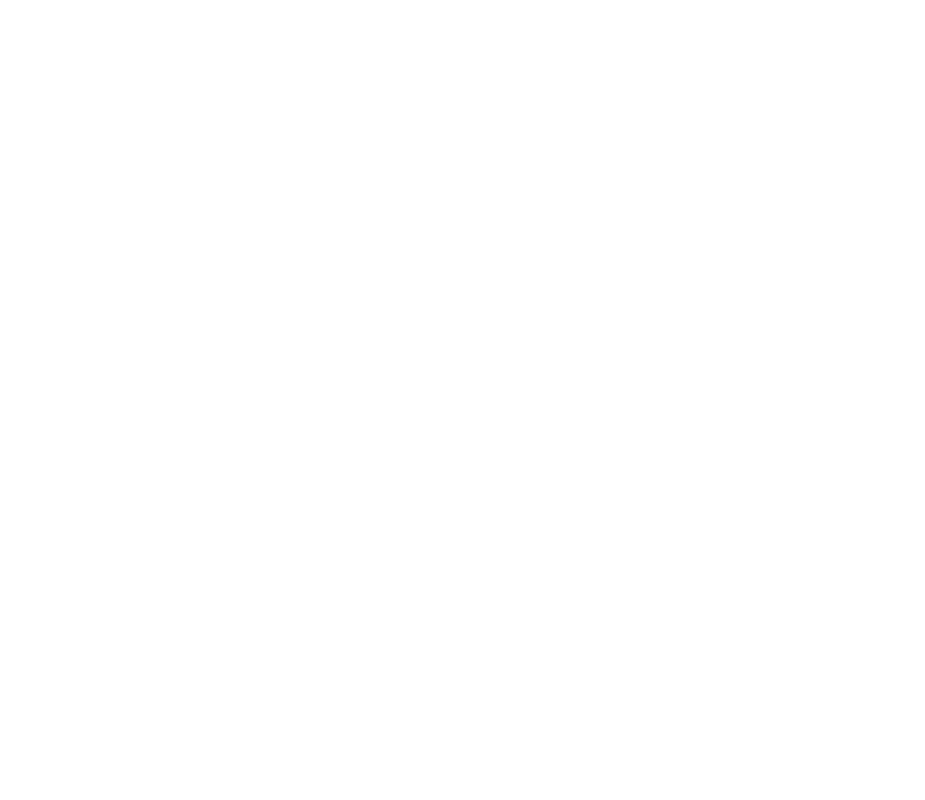
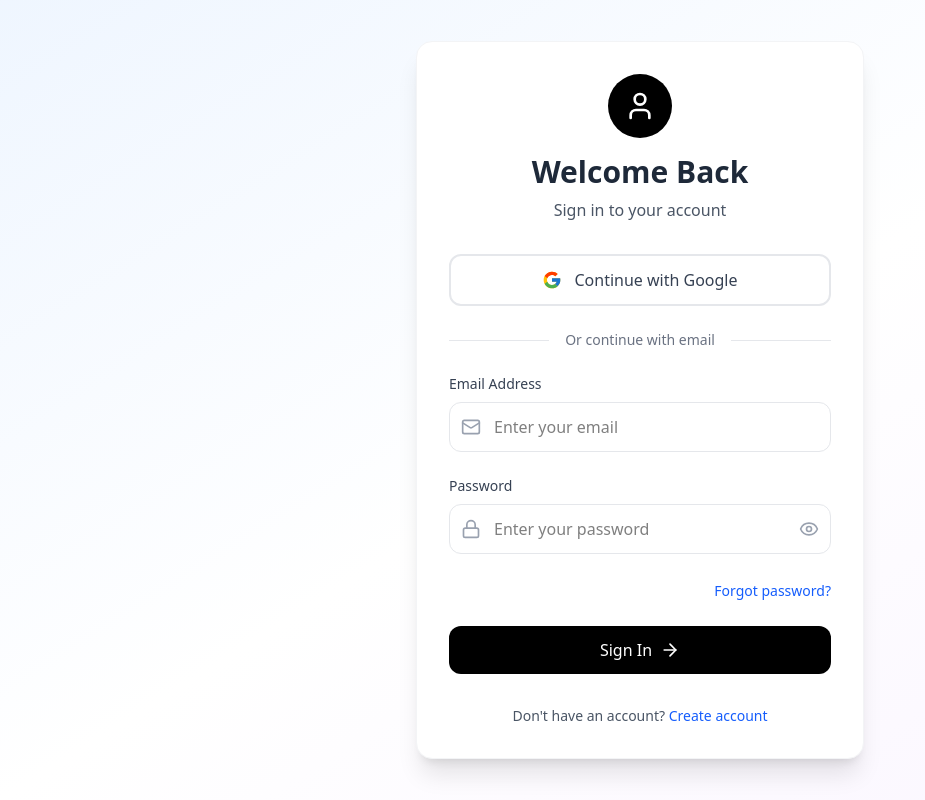
Before and after one commit to jenishkatuwal11/MERN-CHATBOT-, a React (Vite) app in the folder frontend/: page /login in a window 1280 px wide. Before the commit this address had no page. Shown: the whole page, without its empty margins (0-925 px from the left). Built offline with nearby package versions, Linux system fonts and the light colour scheme.

Commit message:
feat: implement user login functionality and update routing

```diff
--- a/frontend/src/App.jsx
+++ b/frontend/src/App.jsx
@@ -1,6 +1,7 @@
 import { BrowserRouter, Route, Routes } from "react-router-dom";
 import { ToastContainer } from "react-toastify";
 import "react-toastify/dist/ReactToastify.css";
+import Home from "./pages/Homepage/chatbot";
 import Login from "./pages/Login/login";
 import Signup from "./pages/Register/Register";
 import AuthLayout from "./components/AuthLayout";
@@ -11,8 +12,9 @@
       <BrowserRouter>
         <ToastContainer position="bottom-center" autoClose={3000} />
         <Routes element={<AuthLayout />}>
-          <Route path="/" element={<Login />} />
+          <Route path="/login" element={<Login />} />
           <Route path="/register" element={<Signup />} />
+          <Route path="/chat-bot" element={<Home />} />
         </Routes>
       </BrowserRouter>
     </>
--- a/frontend/src/pages/Login/Login.jsx
+++ b/frontend/src/pages/Login/Login.jsx
@@ -1,7 +1,9 @@
 import { useState } from "react";
 import { Eye, EyeOff, Mail, Lock, User, ArrowRight } from "lucide-react";
 import { FcGoogle } from "react-icons/fc";
-import { Link } from "react-router";
+import { Link } from "react-router-dom";
+import { toast } from "react-toastify";
+import { useNavigate } from "react-router-dom";
 const LoginPage = ({ onSwitchToRegister, onLogin }) => {
   const [formData, setFormData] = useState({
     email: "",
@@ -10,6 +12,7 @@
   const [showPassword, setShowPassword] = useState(false);
   const [errors, setErrors] = useState({});
   const [isLoading, setIsLoading] = useState(false);
+  const navigate = useNavigate();
 
   const handleInputChange = (e) => {
     const { name, value } = e.target;
@@ -49,12 +52,52 @@
     if (!validateForm()) return;
 
     setIsLoading(true);
-    // Simulate API call
-    setTimeout(() => {
+
+    try {
+      const response = await fetch(
+        `${import.meta.env.VITE_API_BASE_URL}/login`,
+        {
+          method: "POST",
+          headers: {
+            "Content-Type": "application/json",
+          },
+          body: JSON.stringify(formData),
+        }
+      );
+
+      let data = null;
+      try {
+        data = await response.json();
+      } catch (err) {
+        console.warn("Failed to parse JSON:", err);
+      }
+
+      if (response.ok) {
+        toast.success("Login successful!", {
+          position: "bottom-center",
+          autoClose: 2000,
+        });
+
+        onLogin?.(data || formData);
+
+        setTimeout(() => {
+          navigate("/chat-bot");
+        }, 2000);
+      } else {
+        toast.error(data?.message || "Login failed", {
+          position: "bottom-center",
+          autoClose: 3000,
+        });
+      }
+    } catch (err) {
+      console.error("Login error:", err);
+      toast.error("Something went wrong!", {
+        position: "bottom-center",
+        autoClose: 3000,
+      });
+    } finally {
       setIsLoading(false);
-      console.log("Login attempt:", formData);
-      onLogin?.(formData);
-    }, 1500);
+    }
   };
 
   const handleGoogleLogin = () => {
--- a/frontend/src/pages/Register/Register.jsx
+++ b/frontend/src/pages/Register/Register.jsx
@@ -76,7 +76,7 @@
       // Optional: call onRegister callback with API response
       onRegister?.(response.data);
       setTimeout(() => {
-        navigate("/"); // or wherever your login route is
+        navigate("/login"); // or wherever your login route is
       }, 3000);
     } catch (error) {
       console.error(
```
Also changed, not shown: 2 other files (tests, documents, lock files or other folders).
